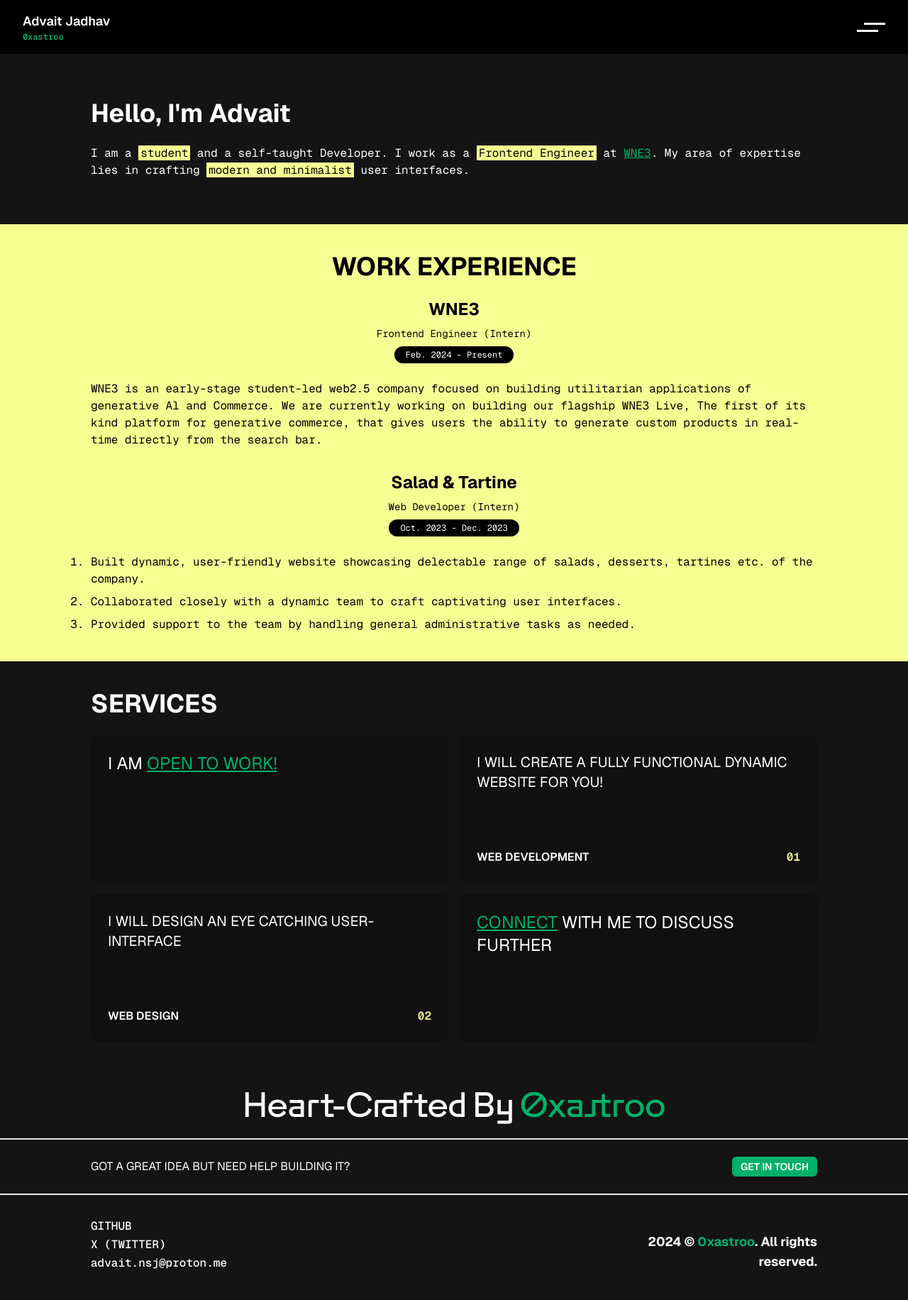
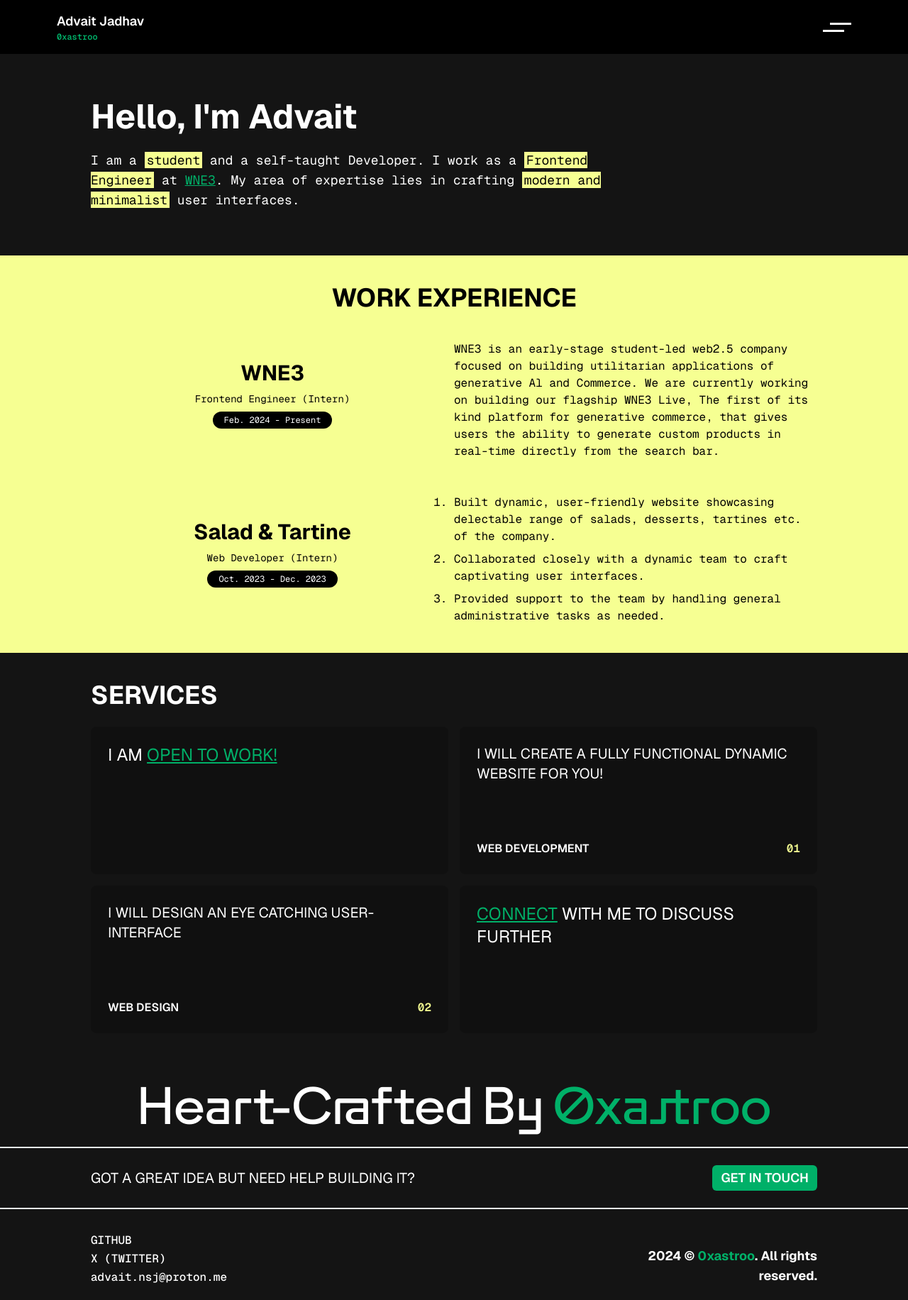
Before and after one commit to 0xastroo/portfolio, a Next.js app: page / in a window 1280 px wide. Shown: the whole page at 71% size. Built offline with nearby package versions, Linux system fonts and the light colour scheme.

Commit message:
make the website desktop friendly

```diff
--- a/app/page.tsx
+++ b/app/page.tsx
@@ -21,7 +21,7 @@ export default function Home() {
       <Experience />
       <Services />
       <section className="max-w-[80%] mx-auto py-6">
-        <h1 className={`${utara.className} text-center text-5xl`}>
+        <h1 className={`${utara.className} text-center text-4xl md:text-5xl xl:text-7xl`}>
           Heart-Crafted By <span className="text-[#00B068]">0xastroo</span>
         </h1>
       </section>
--- a/app/ui/Experience.tsx
+++ b/app/ui/Experience.tsx
@@ -34,8 +34,9 @@ const experiences = [
 
 function ExperinceItem(props: Experience) {
   return (
-    <div className="flex flex-col items-center gap-2">
-      <h1 className={`${GeistSans.className} text-black font-bold text-2xl`}>
+    <div className="flex flex-col items-center gap-2 xl:grid xl:grid-cols-2 xl:gap-0">
+      <div className=" flex flex-col items-center gap-2">
+        <h1 className={`${GeistSans.className} text-black font-bold text-3xl`}>
           {props.company}
         </h1>
         <p className={`${GeistMono.className} text-black text-sm`}>
@@ -46,6 +47,7 @@ function ExperinceItem(props: Experience) {
         >
           {props.tenure}
         </p>
+      </div>
       {props.description.length == 1 ? (
         <p className={`${GeistMono.className} text-black pt-4`}>
           {props.description}
--- a/app/ui/Footer.tsx
+++ b/app/ui/Footer.tsx
@@ -7,11 +7,11 @@ export default function Footer() {
     <footer className="pb-5">
       <div className="border-t-2 border-b-2">
         <div className="flex flex-col items-center gap-4 max-w-[80%] mx-auto py-6 md:flex-row md:justify-between">
-          <p className={`${GeistSans.className} text-center`}>
+          <p className={`${GeistSans.className} text-center xl:text-xl`}>
             GOT A GREAT IDEA BUT NEED HELP BUILDING IT?
           </p>
           <Link
-            className={`${GeistSans.className} bg-[#00B068] px-3 py-1 rounded-md text-sm font-semibold`}
+            className={`${GeistSans.className} bg-[#00B068] px-3 py-1 rounded-md text-sm font-semibold xl:text-lg`}
             href="/contact"
           >
             GET IN TOUCH
--- a/app/ui/Hero.tsx
+++ b/app/ui/Hero.tsx
@@ -5,10 +5,10 @@ export default function Hero() {
   return (
     <main className="max-w-[80%] mx-auto py-16">
       <div className="flex flex-col gap-6">
-        <h1 className={`${GeistSans.className} text-2xl font-bold md:text-4xl`}>
+        <h1 className={`${GeistSans.className} text-2xl font-bold md:text-4xl xl:text-5xl`}>
           Hello, I'm Advait
         </h1>
-        <p className={`${GeistMono.className} `}>
+        <p className={`${GeistMono.className} xl:text-lg xl:w-3/4`}>
           I am a{" "}
           <span className="bg-[#F6FF92] text-black px-[3px]">student</span> and
           a self-taught Developer. I work as a{" "}
--- a/app/ui/Navbar.tsx
+++ b/app/ui/Navbar.tsx
@@ -16,7 +16,7 @@ export default function Navbar() {
   const [isOpen, setIsOpen] = useState(false);
 
   return (
-    <header className="flex justify-between items-center py-4 px-8 bg-black">
+    <header className="flex justify-between items-center py-4 px-8 bg-black md:px-20">
       <div>
         <Link className="flex flex-col -gap-0.5" href="/">
           <h1 className={`${GeistSans.className} text-lg font-semibold `}>
```
Lines whose indentation alone changed are shown as unchanged.
